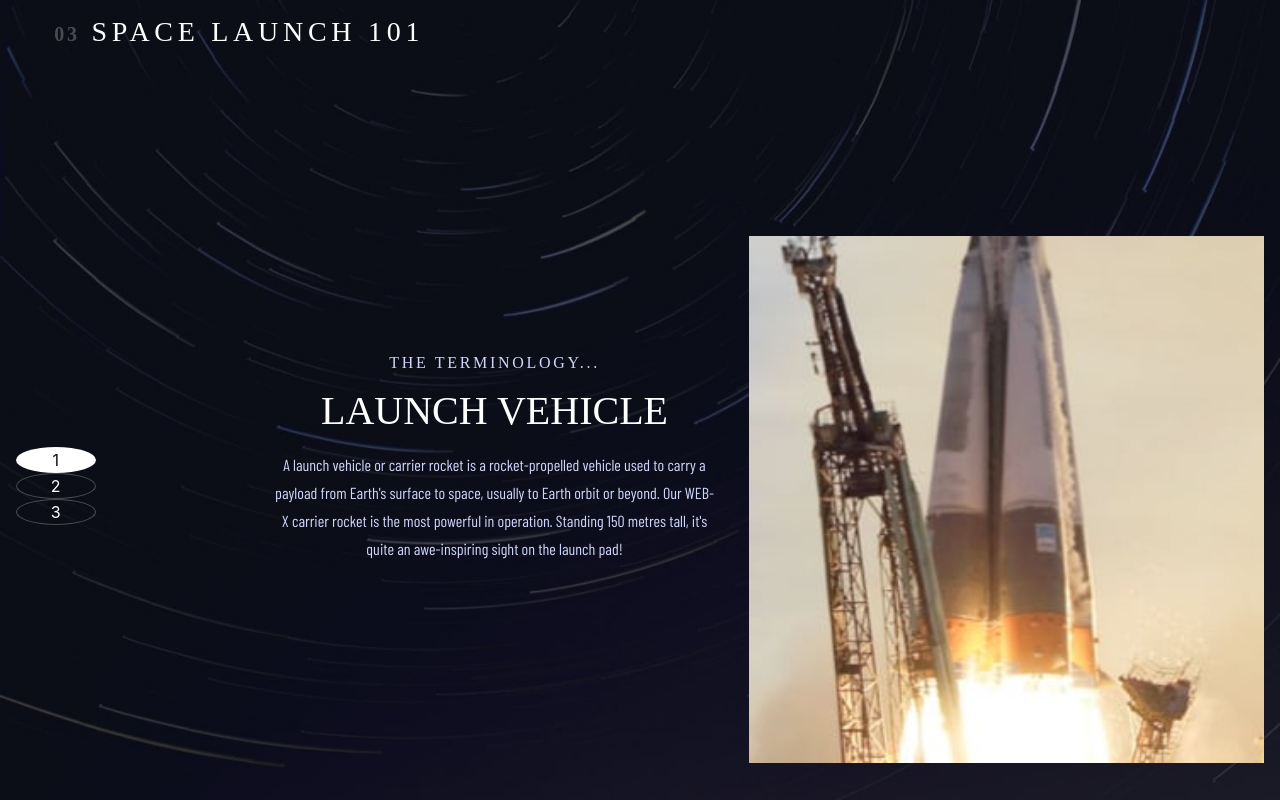
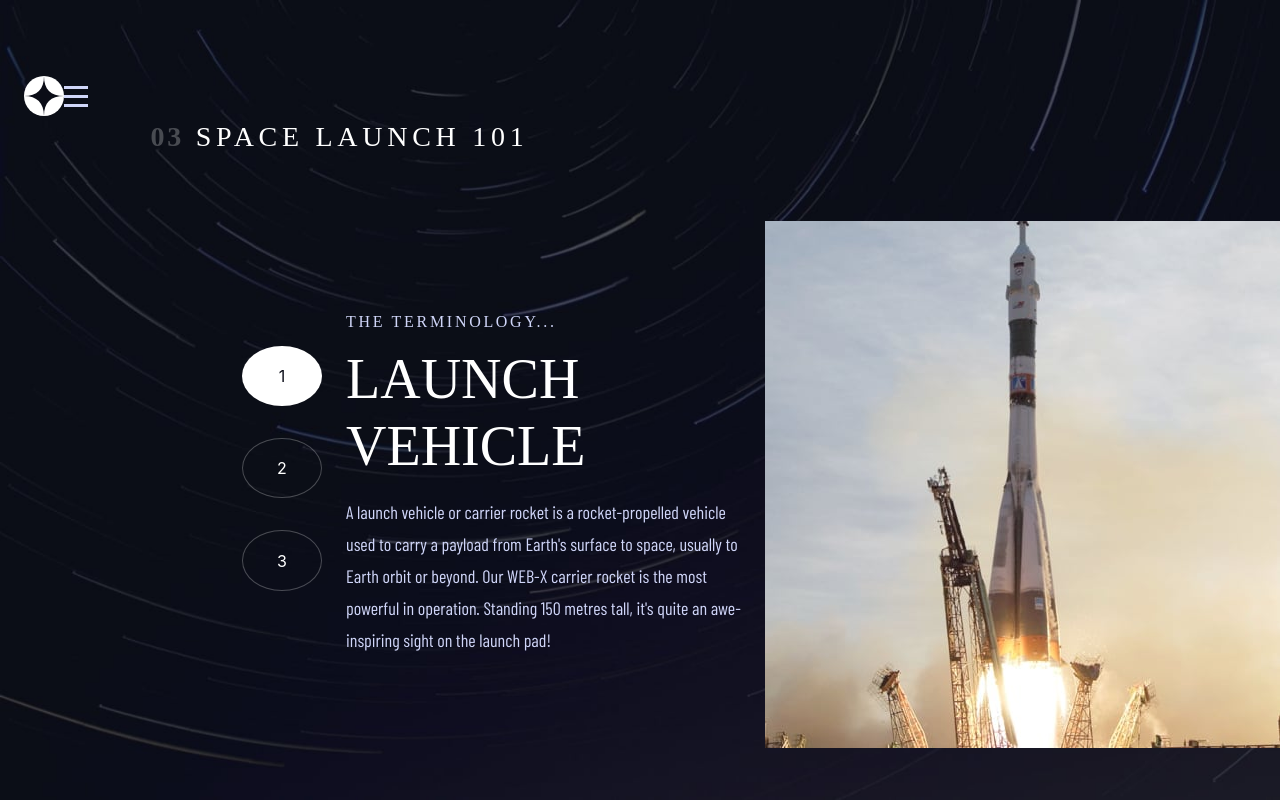
Before and after one commit to scaprisecca/space-tourism-website, a PHP site: page /technology.html in a window 1280 px wide. Run offline with PHP 8.4, Linux system fonts and the light colour scheme; some web fonts are replaced.

Commit message:
redoing navbar with custom css instead of using bootstrap

```diff
--- a/css/space-style.css
+++ b/css/space-style.css
@@ -7,6 +7,26 @@
     letter-spacing: 2.7px;
     opacity: 0.25;
     line-height: 19px;
+}
+
+/* -- Navbar -- */
+
+.navbar__wrapper {
+    display: flex;
+    justify-content: space-between;
+    align-items: center;
+    width: 100%;
+    padding: 24px 24px 0;
+}
+
+.navbar__logo {
+    height: 40px;
+    width: 40px;
+}
+
+.navbar__toggle {
+    height: 21px;
+    width: 24px;
 }
 
 /* -- Technology Page -- */
@@ -22,7 +42,7 @@
     align-items: center;
 }
 
-.technology__space-title {
+.space-title {
     font-size: 16px;
     letter-spacing: 2.7px;
     text-transform: uppercase;
@@ -34,6 +54,10 @@
     height: 170px;
     object-fit: cover;
     margin-bottom: 34px;
+}
+
+.technology__desktop-hero-img {
+    display: none;
 }
 
 .technology__slider-num-wrapper {
@@ -75,7 +99,7 @@
 }
 
 .technology__heading {
-    font-size: 24px;
+    font-size: 28px;
     color: var(--space-white);
     text-transform: uppercase;
     margin-bottom: 16px;
@@ -109,7 +133,7 @@
         font-size: 20px;
     }
 
-    .technology__space-title {
+    .space-title {
         font-size: 20px;
         letter-spacing: 3.38px;
         align-self: flex-start;
@@ -179,33 +203,69 @@
         ". slider content img";
     }
 
-    .technology__space-title {
+    .space-title {
         font-size: 28px;
         letter-spacing: 4.72px;
         grid-area: title;
+        align-self: flex-end;
+        margin-bottom: 0px;
+    }
+
+    .space-title--dark {
+        font-size: 28px;
     }
 
     .technology__hero-img {
+        display: none;
+    }
+
+    .technology__desktop-hero-img {
         grid-area: img;
+        display: block;
         width: 515px;
         height: 527px;
         margin: 0;
+        justify-self: end;
     }
 
     .technology__slider-num-wrapper {
         grid-area: slider;
         flex-direction: column;
+        height: 277px;
+        align-items: flex-end;
+        margin-bottom: 0;
     }
     /* TODO - what is the container height for this? There is no container around circles on desktop view */
 
     .technology__slider-num {
         height: 80px;
         width: 80px;
+        margin-bottom: 32px;
     }
 
     .technology__content-wrapper {
         grid-area: content;
+        justify-self: start;
+        align-items: flex-start;
+        max-width: 100%;
+        margin-bottom: 0px;
+    }
+
+    .technology__heading {
+        font-size: 56px;
+    }
+
+    .technology__text {
+        text-align: left;
+        font-size: 18px;
+        line-height: 32px;
     }
 
 
 }
+
+@media (min-width: 1600px) {
+
+
+
+}
--- a/technology.html
+++ b/technology.html
@@ -19,9 +19,20 @@
 <body>
 
     <main class="technology__wrapper">
-        <h1 class="technology__space-title"><span class="space-title--dark">03</span> Space Launch 101</h1>
+
+        <header class="navbar__wrapper">
+
+            <img src="/assets/shared/logo.svg" alt="Space Tourism logo" class="navbar__logo">
+
+            <img src="/assets/shared/icon-hamburger.svg" alt="Mobile menu toggle button" class="navbar__toggle">
+
+        </header>
+
+        <h1 class="space-title"><span class="space-title--dark">03</span> Space Launch 101</h1>
 
         <img src="/assets/technology/image-launch-vehicle-landscape.jpg" alt="Image of space launch" class="technology__hero-img">
+
+        <img src="/assets/technology/image-launch-vehicle-portrait.jpg" alt="Image of space launch" class="technology__desktop-hero-img">
 
         <div class="technology__slider-num-wrapper">
             <div class="technology__slider-num technology__slider-num--active">1</div>
```
